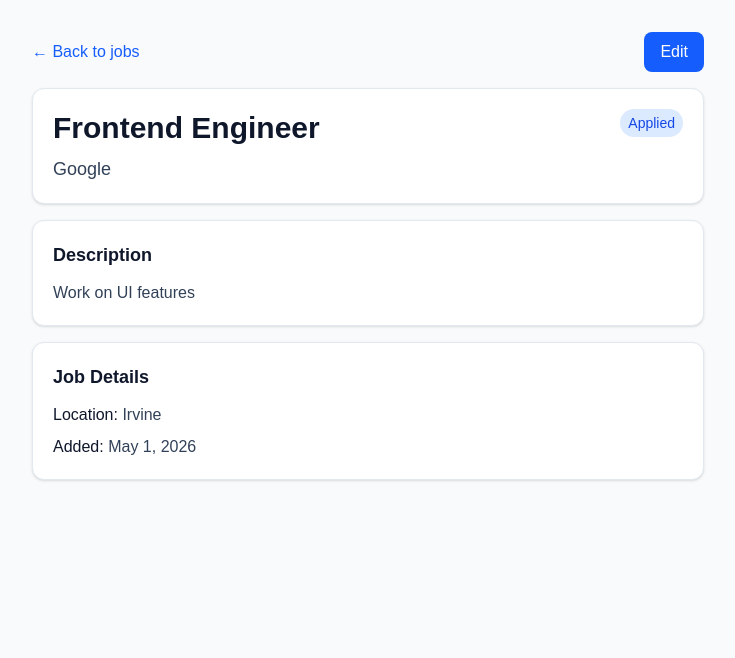
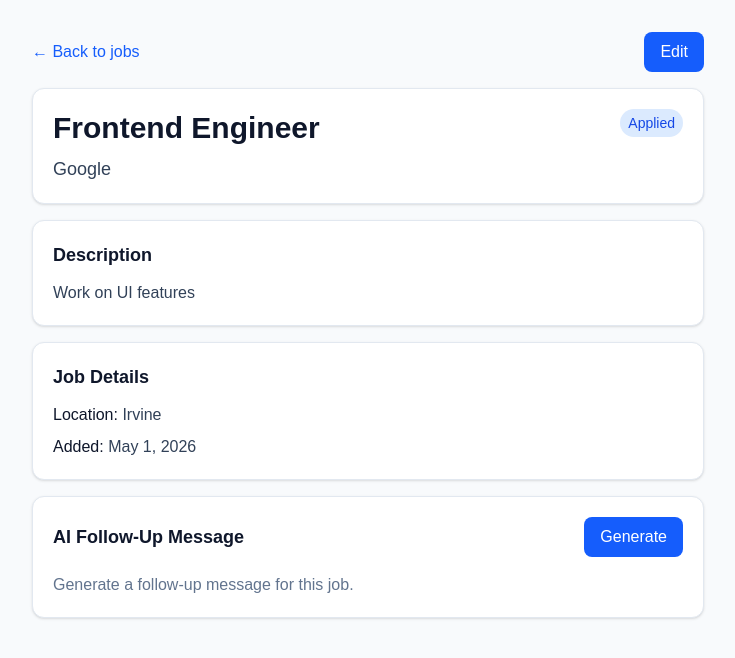
Before and after one commit to andrewlit10/ai-job-tracker, a Next.js app: page /jobs/1 in a window 1280 px wide. Shown: the top 658 px of the page, without its empty margins (272-1007 px from the left). Built offline with nearby package versions, Linux system fonts and the light colour scheme.

Commit message:
add persisted follow-up message generator

```diff
--- a/src/app/jobs/[id]/page.tsx
+++ b/src/app/jobs/[id]/page.tsx
@@ -93,7 +93,25 @@ export default function JobDetailPage() {
     localStorage.setItem("jobs", JSON.stringify(updatedJobs));
     setIsEditing(false);
   }
+  function generateFollowUpMessage(jobToUse: Job) {
+    const message = `Hi ${jobToUse.company} team,
 
+I wanted to follow up on my application for the ${jobToUse.title} role. I'm still very interested in the opportunity and would appreciate any updates when available.
+
+Best,
+Andrew`;
+    const updatedJobs = jobs.map((currentJob) => {
+      if (currentJob.id === id) {
+        return {
+          ...currentJob,
+          followUpMessage: message,
+        };
+      }
+      return currentJob;
+    });
+    setJobs(updatedJobs);
+    localStorage.setItem("jobs", JSON.stringify(updatedJobs));
+  }
   return (
     <main className={pageClass}>
       <div className="mx-auto max-w-2xl">
@@ -212,6 +230,30 @@ export default function JobDetailPage() {
                 </p>
               </div>
             </section>
+            <section className={`${cardClass} mt-4`}>
+              <div className="mb-4 flex items-center justify-between gap-4">
+                <h2 className="text-lg font-semibold text-slate-900">
+                  AI Follow-Up Message
+                </h2>
+
+                <button
+                  className={primaryButtonClass}
+                  onClick={() => generateFollowUpMessage(job)}
+                >
+                  Generate
+                </button>
+              </div>
+
+              {job.followUpMessage ? (
+                <p className="whitespace-pre-wrap text-slate-700">
+                  {job.followUpMessage}
+                </p>
+              ) : (
+                <p className="text-slate-500">
+                  Generate a follow-up message for this job.
+                </p>
+              )}
+            </section>
           </>
         )}
       </div>
--- a/src/types/job.ts
+++ b/src/types/job.ts
@@ -14,4 +14,5 @@ export type Job = {
   description: string;
   notes?: string;
   createdAt: string;
+  followUpMessage?: string;
 };
```
